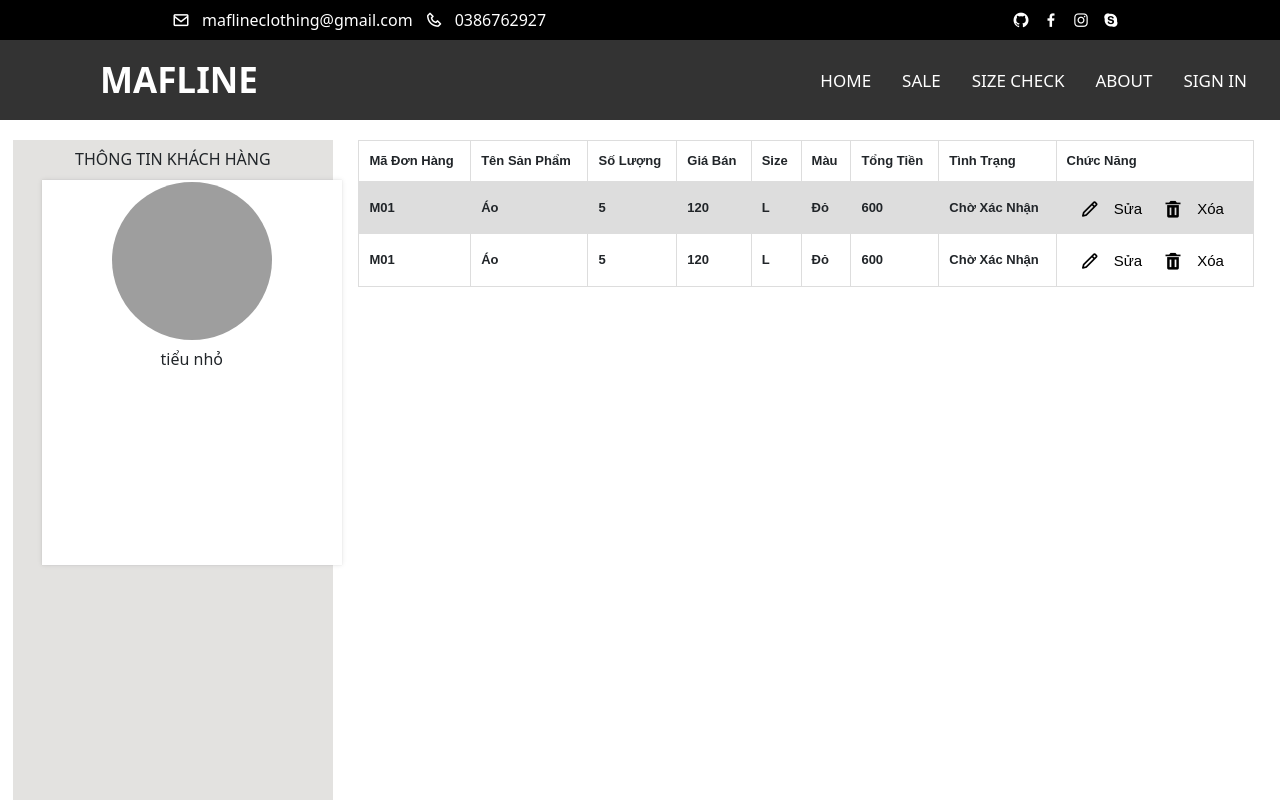
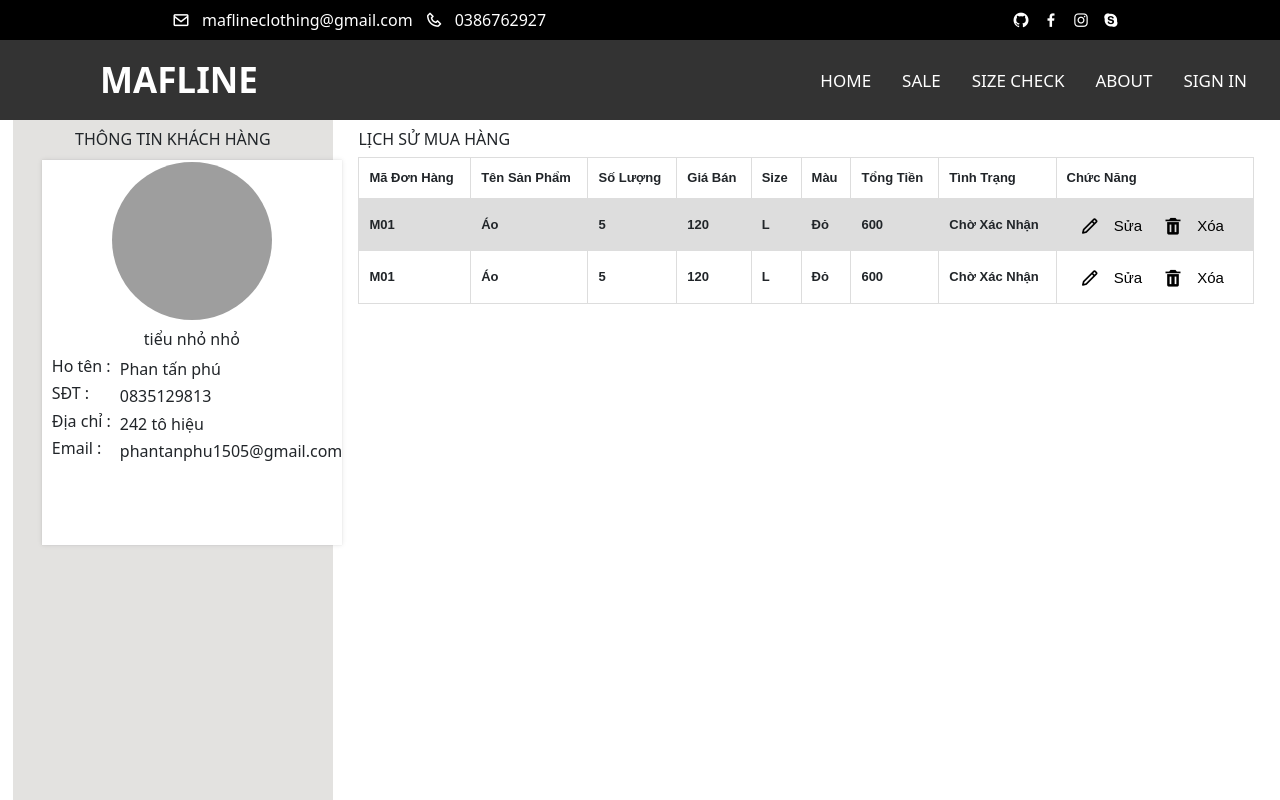
Before and after one commit to NgoSonTungDev/PROJECT_COTS, a React (Create React App) app in the folder frontend/: page /history in a window 1280 px wide. Built offline with nearby package versions, Linux system fonts and the light colour scheme; grey boxes are pictures that could not be loaded.

Commit message:
handle page history

```diff
--- a/frontend/src/pages/History/History.jsx
+++ b/frontend/src/pages/History/History.jsx
@@ -6,6 +6,7 @@ const History = () => {
         <div>
             <Navbar />
             <div className="container_adminhistory">
+
                 <div className="container_adminhistory_card">
                     <div className="container_adminhistory_card_text">
                         <h6>Thông tin khách hàng</h6>
@@ -16,9 +17,9 @@ const History = () => {
                         </div>
                         <div className="container_adminhistory_card_img_text">
                             <div className="container_adminhistory_card_img_text_name">
-                                <h6>tiểu nhỏ</h6>
+                                <h6>tiểu nhỏ nhỏ</h6>
                             </div>
-                            {/* <div className="texts">
+                            <div className="texts">
                                 <div className="text1"><h6>Ho tên :</h6></div>
                                 <div className="text2"><span>Phan tấn phú</span></div>
                             </div>
@@ -33,11 +34,14 @@ const History = () => {
                             <div className="texts">
                                 <div className="text1"><h6>Email :</h6></div>
                                 <div className="text2"><span>phantanphu1505@gmail.com</span></div>
-                            </div> */}
+                            </div>
                         </div>
                     </div>
                 </div>
                 <div className="container_adminhistory_right">
+                    <div className="container_history_text">
+                        <h4>Lịch sử mua hàng</h4>
+                    </div>
                     <table>
                         <tr>
                             <th>Mã đơn hàng</th>
--- a/frontend/src/pages/History/History.scss
+++ b/frontend/src/pages/History/History.scss
@@ -1,8 +1,10 @@
 .container_adminhistory {
     width: 100%;
     height: 100vh;
-    padding-top: 140px;
+    padding-top: 120px;
     display: flex;
+
+
 
     .container_adminhistory_card {
         width: 25%;
@@ -55,31 +57,43 @@
                     }
                 }
 
-                // .texts {
-                //     display: flex;
-                //     width: 100%;
+                .texts {
+                    display: flex;
+                    width: 100%;
 
-                //     .text1 {
-                //         width: 26%;
-                //         h6 {
-                //             margin-left: 10px;
+                    .text1 {
+                        width: 26%;
 
-                //         }
-                //     }
+                        h6 {
+                            margin-left: 10px;
 
-                //     .text2 {
-                //         width: 70%;
+                        }
+                    }
+
+                    .text2 {
+                        width: 70%;
 
 
-                //     }
-                // }
+                    }
+                }
             }
         }
 
     }
 
     .container_adminhistory_right {
+
         // background-color: green;
+        .container_history_text {
+            h4 {
+                margin-top: 10px;
+                font-size: 16px;
+                text-transform: uppercase;
+
+            }
+
+        }
+
         width: 70%;
         margin-left: 2%;
         height: 640px;
```
